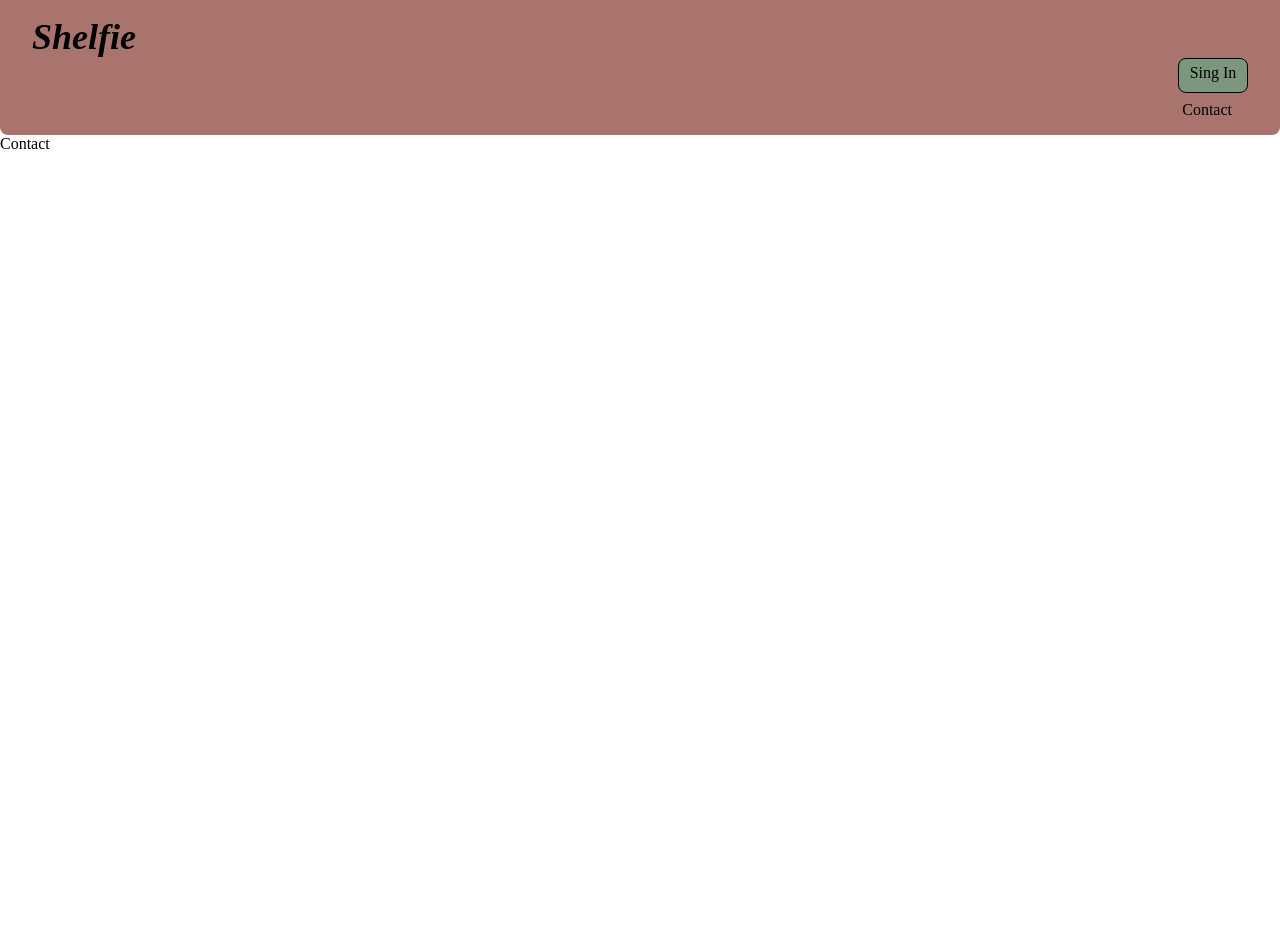
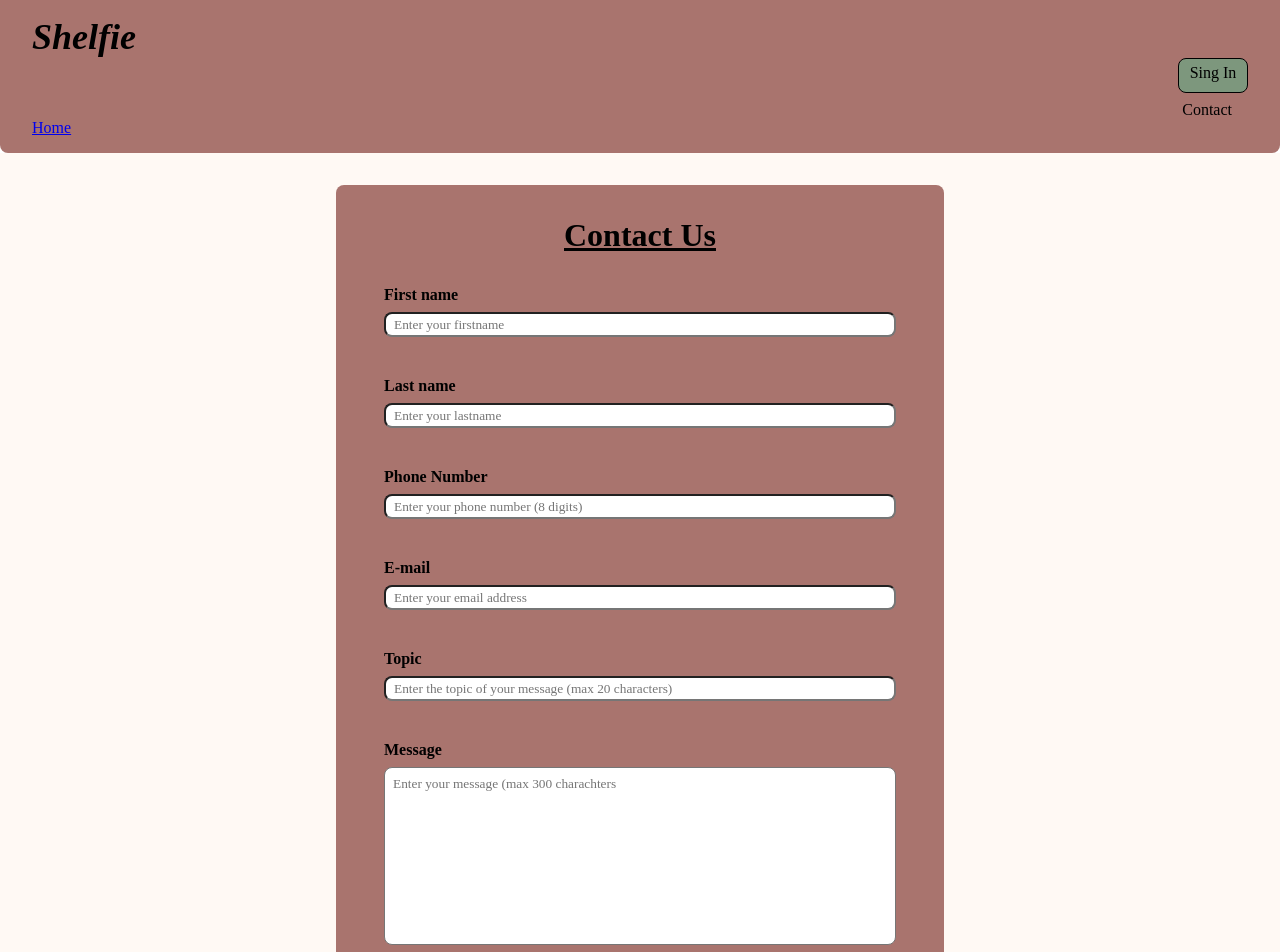
Before and after one commit to Chalitacc/Final_Project25, a React (Vite) app: page /contact in a window 1280 px wide. Shown: the top 952 px of the page. Before the commit the page ends 800 px from the top, so only its background shows below. Built offline with nearby package versions, Linux system fonts and the light colour scheme; no server answers.

Commit message:
add contact page

```diff
--- a/src/Components/Navbar/Navbar.jsx
+++ b/src/Components/Navbar/Navbar.jsx
@@ -59,6 +59,7 @@ const Navbar = () => {
           <NavLink to="/contact" className={styles.contactLink}>
             Contact
           </NavLink>
+          <NavLink to="/book-main-page">Home</NavLink>
         </div>
       </div>
     </nav>
--- /dev/null
+++ b/src/hooks/useContactValidation.js
@@ -0,0 +1,50 @@
+import { useState } from "react";
+
+const useConctactValidation = () => {
+  const [contactErrors, setContactErrors] = useState({});
+  const emailRegex = /^[^\s@]+@[^\s@]+\.[^\s@]+$/;
+
+  const validateContactForm = (values) => {
+    let newErrors = {};
+
+    if (!values.firstname.trim()) {
+      newErrors.firstname = "First name is required";
+    }
+    if (!values.lastname.trim()) {
+      newErrors.lastname = "Last name is required";
+    }
+    if (!values.email.trim()) {
+      newErrors.email = "Email is required";
+    } else if (!emailRegex.test(values.email)) {
+      newErrors.email = "Please enter a valid email address";
+    }
+    if (values.phoneNumber && values.phoneNumber.trim().length !== 8) {
+      newErrors.phoneNumber = "Phone number must be 8 digits";
+    }
+    if (!values.topic.trim()) {
+      newErrors.topic = " Topic of message is required";
+    }
+    if (!values.message.trim()) {
+      newErrors.message = "Message is required";
+    }
+    setContactErrors(newErrors);
+    return Object.keys(newErrors).length === 0;
+  };
+
+  const validateMessageLength = (value, maxLength) => {
+    setContactErrors((prevErrors) => ({
+      ...prevErrors,
+      message:
+        value.trim().length >= maxLength
+          ? `Maximum charachters allowed is ${maxLength}`
+          : "",
+    }));
+  };
+  return {
+    contactErrors,
+    validateContactForm,
+    validateMessageLength,
+  };
+};
+
+export default useConctactValidation;
--- a/src/pages/Contact/Contact.jsx
+++ b/src/pages/Contact/Contact.jsx
@@ -1,7 +1,181 @@
-import React from "react";
+import React, { useState } from "react";
+import styles from "./Contact.module.css";
+import useConctactValidation from "../../hooks/useContactValidation";
+import Buttons from "../../Components/Buttons/Buttons";
+import { database } from "../../../firebaseConfig";
+import { addDoc, collection, serverTimestamp } from "firebase/firestore";
+import Modal from "../../Components/Modal/Modal";
 
 const Contact = () => {
-  return <div>Contact</div>;
+  const [userData, setUserData] = useState({
+    firstname: "",
+    lastname: "",
+    email: "",
+    phoneNumber: "",
+    topic: "",
+    message: "",
+  });
+
+  const { contactErrors, validateContactForm, validateMessageLength } =
+    useConctactValidation();
+  const [contactModal, setContactModal] = useState(false);
+
+  const handleChange = (e) => {
+    const { name, value } = e.target;
+    setUserData((prevData) => ({ ...prevData, [name]: value }));
+    if (name === "message") {
+      validateMessageLength(value, 300);
+    }
+  };
+
+  const handleSubmit = async (e) => {
+    e.preventDefault();
+    if (!validateContactForm(userData)) {
+      console.log("form is not valid");
+      return;
+    }
+    try {
+      const docRef = await addDoc(collection(database, "contactMessages"), {
+        ...userData,
+        submittedAt: serverTimestamp(),
+      });
+      setContactModal(true);
+      console.log("document added", docRef.id);
+      setUserData({
+        firstname: "",
+        lastname: "",
+        email: "",
+        phoneNumber: "",
+        topic: "",
+        message: "",
+      });
+    } catch (error) {
+      console.log(error.message);
+    }
+  };
+
+  return (
+    <div>
+      <form className={styles.contactForm} noValidate onSubmit={handleSubmit}>
+        <div className={styles.contactFormContainer}>
+          <h2 className={styles.formTitle}>Contact Us</h2>
+          <section className={styles.userDetail}>
+            <div className={styles.inputGroup}>
+              <label htmlFor="firstname">First name</label>
+              <input
+                type="text"
+                id="firstname"
+                name="firstname"
+                placeholder="Enter your firstname"
+                className={styles.formInput}
+                onChange={handleChange}
+                value={userData.firstname}
+              />
+              <p className={styles.errorMessage}>{contactErrors.firstname}</p>
+            </div>
+
+            <div className={styles.inputGroup}>
+              <label htmlFor="lastname">Last name</label>
+              <input
+                type="text"
+                id="lastname"
+                name="lastname"
+                placeholder="Enter your lastname"
+                onChange={handleChange}
+                value={userData.lastname}
+                className={styles.formInput}
+              />
+              <p className={styles.errorMessage}>{contactErrors.lastname}</p>
+            </div>
+
+            <div className={styles.inputGroup}>
+              <label htmlFor="phoneNumber">Phone Number</label>
+              <input
+                type="number"
+                id="phoneNumber"
+                name="phoneNumber"
+                placeholder="Enter your phone number (8 digits)"
+                className={styles.formInput}
+                onChange={handleChange}
+                value={userData.phoneNumber}
+              />
+              <p className={styles.errorMessage}>{contactErrors.phoneNumber}</p>
+            </div>
+
+            <div className={styles.inputGroup}>
+              <label htmlFor="email">E-mail</label>
+              <input
+                type="email"
+                id="email"
+                name="email"
+                placeholder="Enter your email address"
+                className={styles.formInput}
+                onChange={handleChange}
+                value={userData.email}
+              />
+              <p className={styles.errorMessage}>{contactErrors.email}</p>
+            </div>
+          </section>
+
+          <section className={styles.contactSection}>
+            <div className={styles.inputGroup}>
+              <label htmlFor="topic">Topic</label>
+              <input
+                type="text"
+                id="topic"
+                name="topic"
+                placeholder="Enter the topic of your message (max 20 characters)"
+                className={styles.formInput}
+                onChange={handleChange}
+                value={userData.topic}
+              />
+              <p className={styles.errorMessage}>{contactErrors.topic}</p>
+            </div>
+
+            <div className={styles.inputGroup}>
+              <label htmlFor="messsage">Message</label>
+              <textarea
+                name="message"
+                id="message"
+                placeholder="Enter your message (max 300 charachters"
+                cols="30"
+                rows="10"
+                maxLength={300}
+                className={styles.textArea}
+                onChange={handleChange}
+                value={userData.message}
+              ></textarea>
+              <div className={styles.messageErrorAndCount}>
+                Typed Characters:{" "}
+                <span>{userData.message ? userData.message.length : 0}</span>
+                /300
+                <p className={styles.errorMessage}>{contactErrors.message}</p>
+              </div>
+            </div>
+          </section>
+          <Buttons className={styles.submitButton}>Send Message</Buttons>
+        </div>
+      </form>
+      {contactModal && (
+        <Modal>
+          <div className={styles.contactModalContainer}>
+            <h2>Thank you! Your contact message has been delivered!</h2>
+            <p>
+              We will get back to you as soon as possible. Thank you for
+              reaching out to us! We appreciate your patience and look forward
+              to assist you further.{" "}
+            </p>
+            <Buttons
+              className={styles.closeModalButton}
+              onClick={() => setContactModal(false)}
+            >
+              Close
+            </Buttons>
+          </div>
+        </Modal>
+      )}
+    </div>
+  );
 };
 
 export default Contact;
--- a/src/pages/Contact/Contact.module.css
+++ b/src/pages/Contact/Contact.module.css
@@ -0,0 +1,80 @@
+.contactForm {
+  width: 100%;
+  min-height: 100vh;
+  display: flex;
+  justify-content: center;
+  align-items: center;
+  background-color: var(--background-color-one);
+  padding: var(--spacing-medium);
+}
+
+.contactFormContainer {
+  width: 50%;
+  height: 75%;
+  display: flex;
+  flex-direction: column;
+  gap: var(--spacing-medium);
+  background-color: var(--content-color);
+  padding: var(--spacing-medium) var(--spacing-large);
+  border-radius: var(--border-radius-x-small);
+}
+
+.formTitle {
+  text-align: center;
+  font-size: var(--font-size-large);
+  text-decoration: underline;
+}
+
+.userDetail,
+.contactSection {
+  display: flex;
+  gap: var(--spacing-medium);
+  flex-direction: column;
+}
+
+.userDetail div,
+.contactSection div {
+  flex-basis: 50%;
+}
+
+.formInput {
+  display: flex;
+  flex-direction: column;
+  width: 100%;
+  height: 25px;
+  padding: 0 var(--spacing-x-small);
+  margin-top: var(--spacing-x-small);
+  border-radius: var(--border-radius-x-small);
+}
+.textArea {
+  display: flex;
+  flex-direction: column;
+  width: 100%;
+  padding: 0.5rem;
+  resize: none;
+  border-radius: var(--border-radius-x-small);
+  margin: var(--spacing-x-small) 0;
+}
+
+.submitButton,
+.closeModalButton {
+  height: 40px;
+  background-color: var(--buttomColor);
+  border-radius: var(--border-radius-x-small);
+}
+
+.submitButton:hover,
+.closeModalButton:hover {
+  background-color: var(--hover-color);
+}
+
+.errorMessage {
+  color: white;
+  padding-top: var(--spacing-x-small);
+}
+
+.contactModalContainer {
+  display: flex;
+  flex-direction: column;
+  gap: var(--spacing-large);
+}
--- a/src/pages/SignIn/SignIn.module.css
+++ b/src/pages/SignIn/SignIn.module.css
@@ -54,6 +54,7 @@
 
 .signUpLink {
   text-decoration: none;
+  color: black;
 }
 
 .forgotPasswordButton {
```
